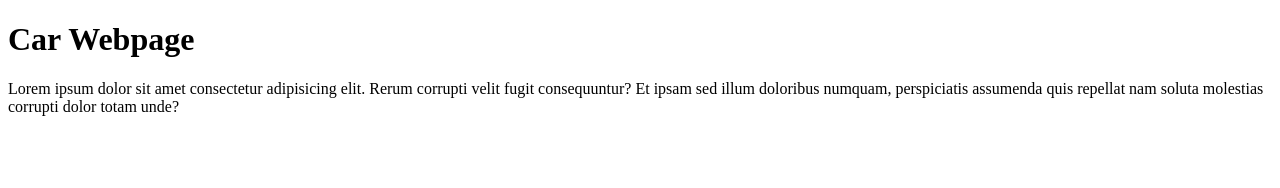
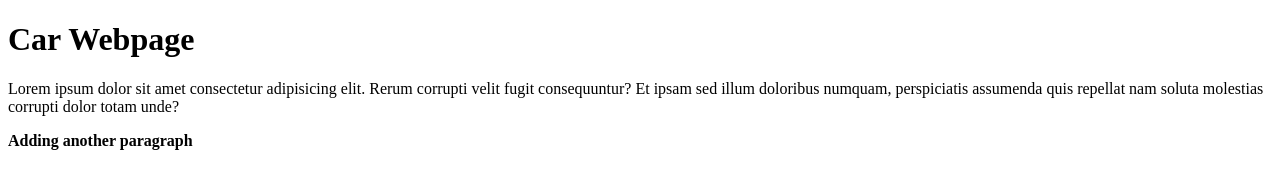
Before and after one commit to activemeasures1189/GitPagewebsite, a plain HTML site: page index.html in a window 1280 px wide. Drawn offline with Linux system fonts and the light colour scheme.

Commit message:
Added some text

```diff
--- a/index.html
+++ b/index.html
@@ -10,5 +10,6 @@
     <h1>Car Webpage</h1>
     <p>Lorem ipsum dolor sit amet consectetur adipisicing elit.
         Rerum corrupti velit fugit consequuntur? Et ipsam sed illum doloribus numquam, perspiciatis assumenda quis repellat nam soluta molestias corrupti dolor totam unde?</p>
+        <p><strong>Adding another paragraph</strong></p>
 </body>
 </html>
```
